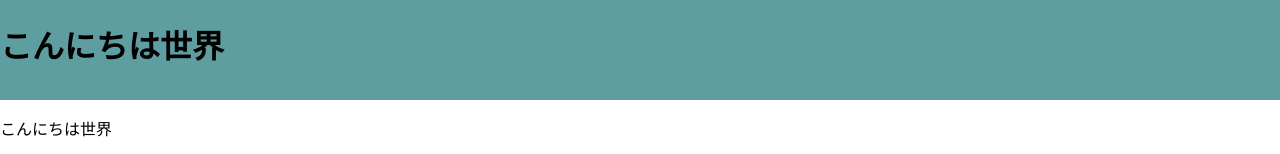
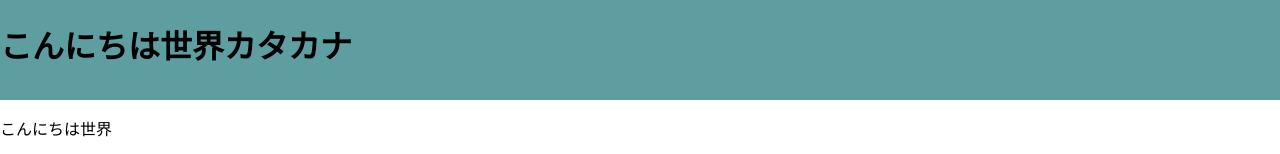
Before and after one commit to makochang/WebSite20170517, a plain HTML site: page index.html in a window 1280 px wide. Shown: the top 154 px of the page. Drawn offline with Linux system fonts and the light colour scheme; a web font is replaced by a local one.

Commit message:
Update index.html

```diff
--- a/index.html
+++ b/index.html
@@ -5,6 +5,7 @@
 	<meta name="viewport" content="width=device-width,initial-scale=1">
 	<title>タイトル</title>
 		<link href="https://fonts.googleapis.com/earlyaccess/sawarabimincho.css" rel="stylesheet" />
+		<link href="https://fonts.googleapis.com/earlyaccess/nikukyu.css" rel="stylesheet" />
 
 
 	<style type="text/css">
@@ -33,7 +34,7 @@ body {
 	<body>
     <div class="container">
       <div class="header">
-        <h1>こんにちは世界</h1>
+        <h1>こんにちは世界カタカナ</h1>
       </div>
       <div class="contents">
         <!-- コンテンツ -->
```
